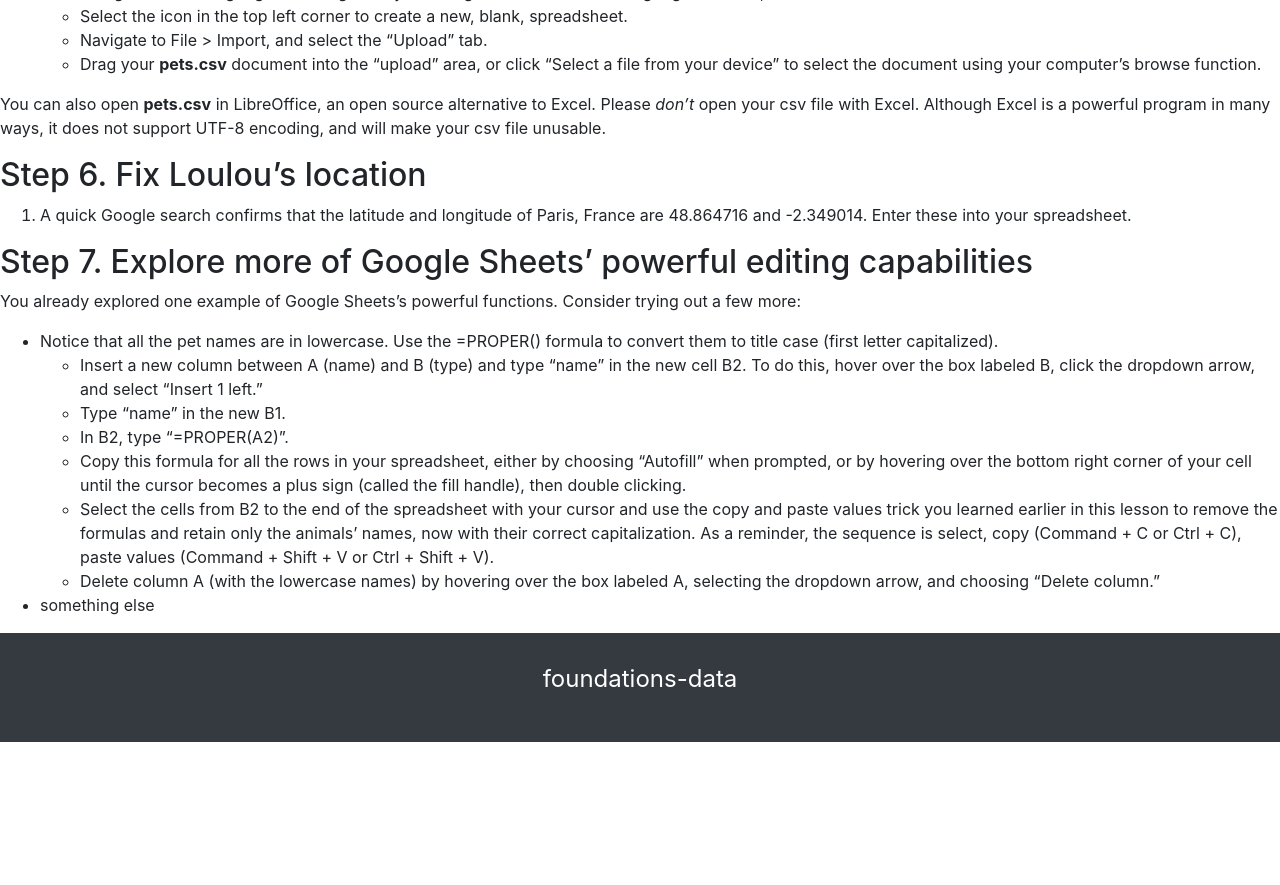
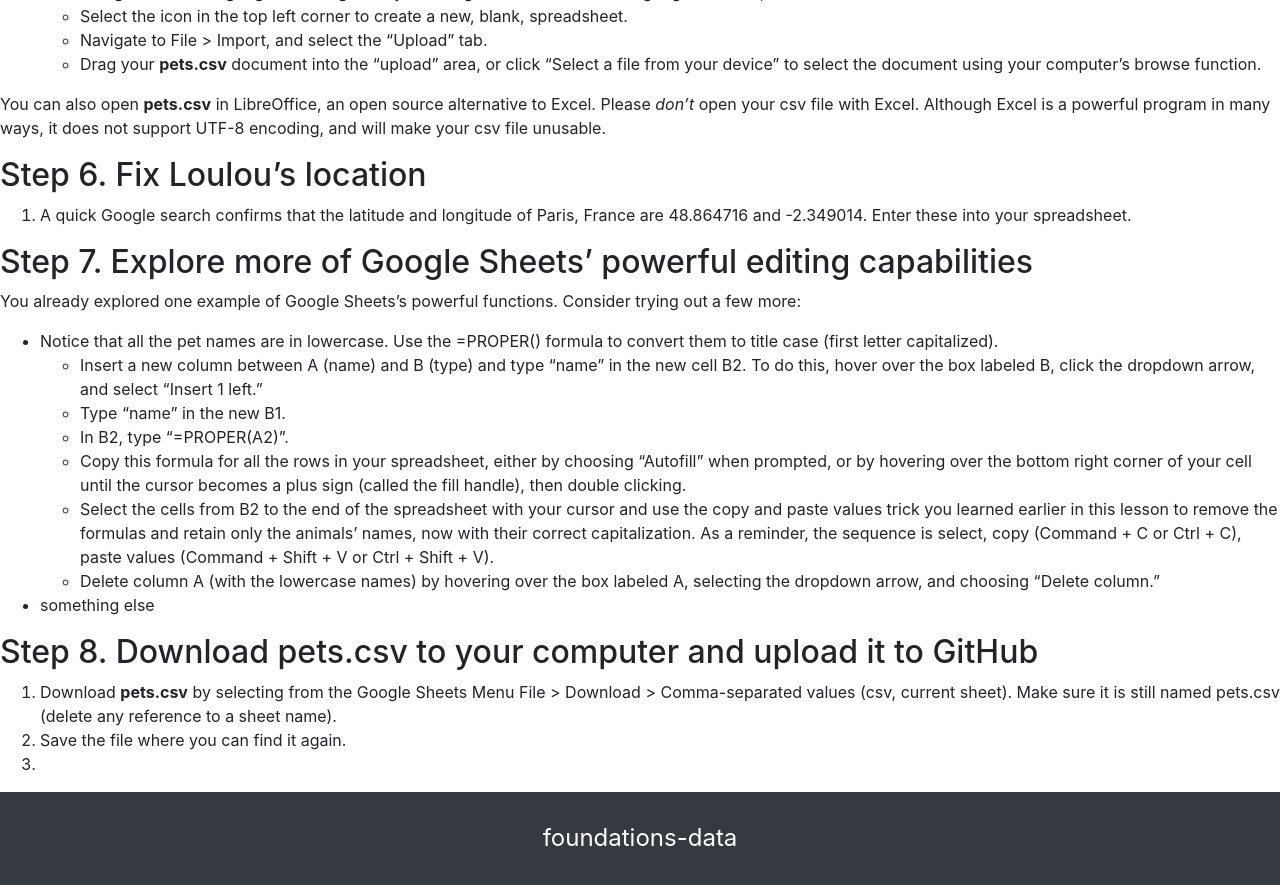
Before and after one commit to learn-static/foundations-3-data, a Jekyll site: the page built from intro-data.md, in a window 1280 px wide and 900 px high, scrolled down 3408 px. Shown: the top 885 px of the window. Built offline with Jekyll 4.4.1, drawn with Linux system fonts in a browser that asks for light colours; our own code applies the rules of GitHub Pages for plain Markdown files; before the commit the page ends 4150 px from its top, so only the background shows below that.

Commit message:
Update intro-data.md

```diff
--- a/intro-data.md
+++ b/intro-data.md
@@ -96,3 +96,8 @@ You already explored one example of Google Sheets's powerful functions. Consider
     * Select the cells from B2 to the end of the spreadsheet with your cursor and use the copy and paste values trick you learned earlier in this lesson to remove the formulas and retain only the animals' names, now with their correct capitalization. As a reminder, the sequence is select, copy (Command + C or Ctrl + C), paste values (Command + Shift + V or Ctrl + Shift + V).
     * Delete column A (with the lowercase names) by hovering over the box labeled A, selecting the dropdown arrow, and choosing "Delete column."
 - something else
+
+## Step 8. Download pets.csv to your computer and upload it to GitHub
+1. Download **pets.csv** by selecting from the Google Sheets Menu File > Download > Comma-separated values (csv, current sheet). Make sure it is still named pets.csv (delete any reference to a sheet name).
+2. Save the file where you can find it again.
+3.
```
